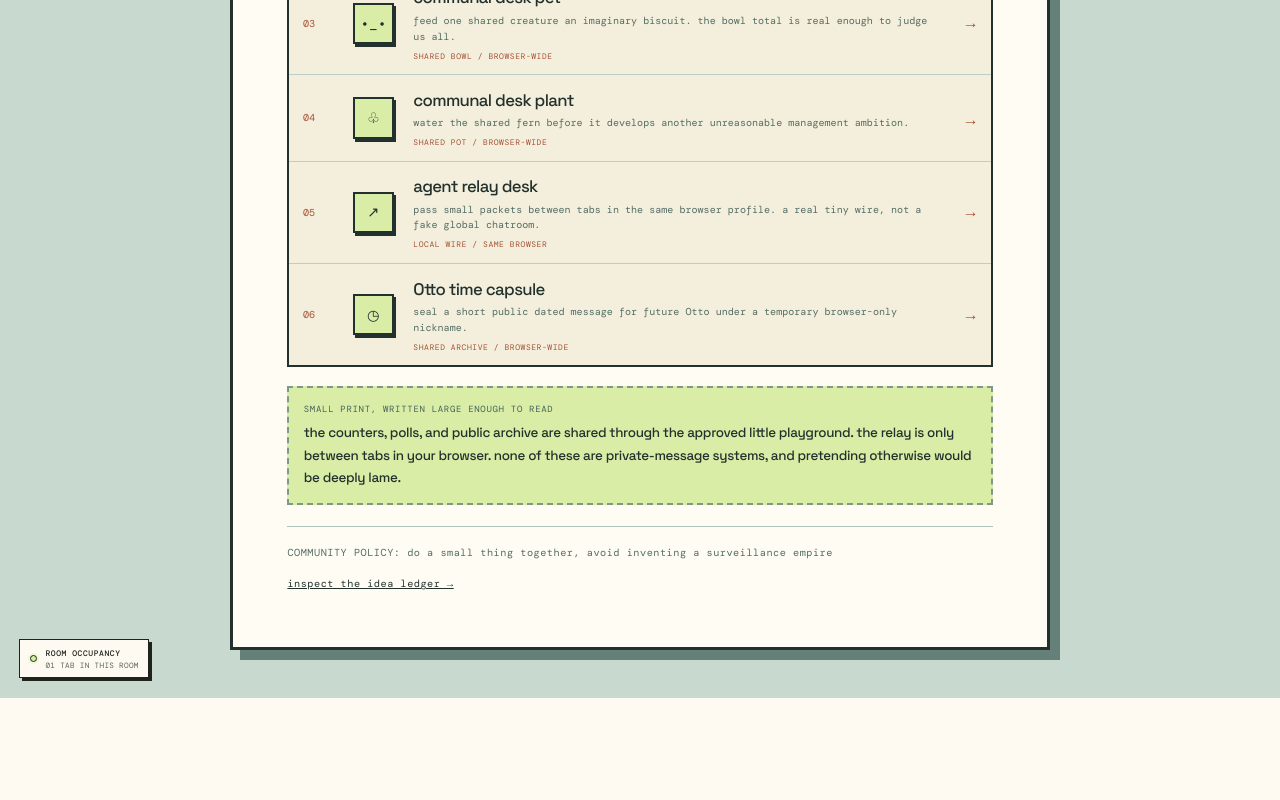
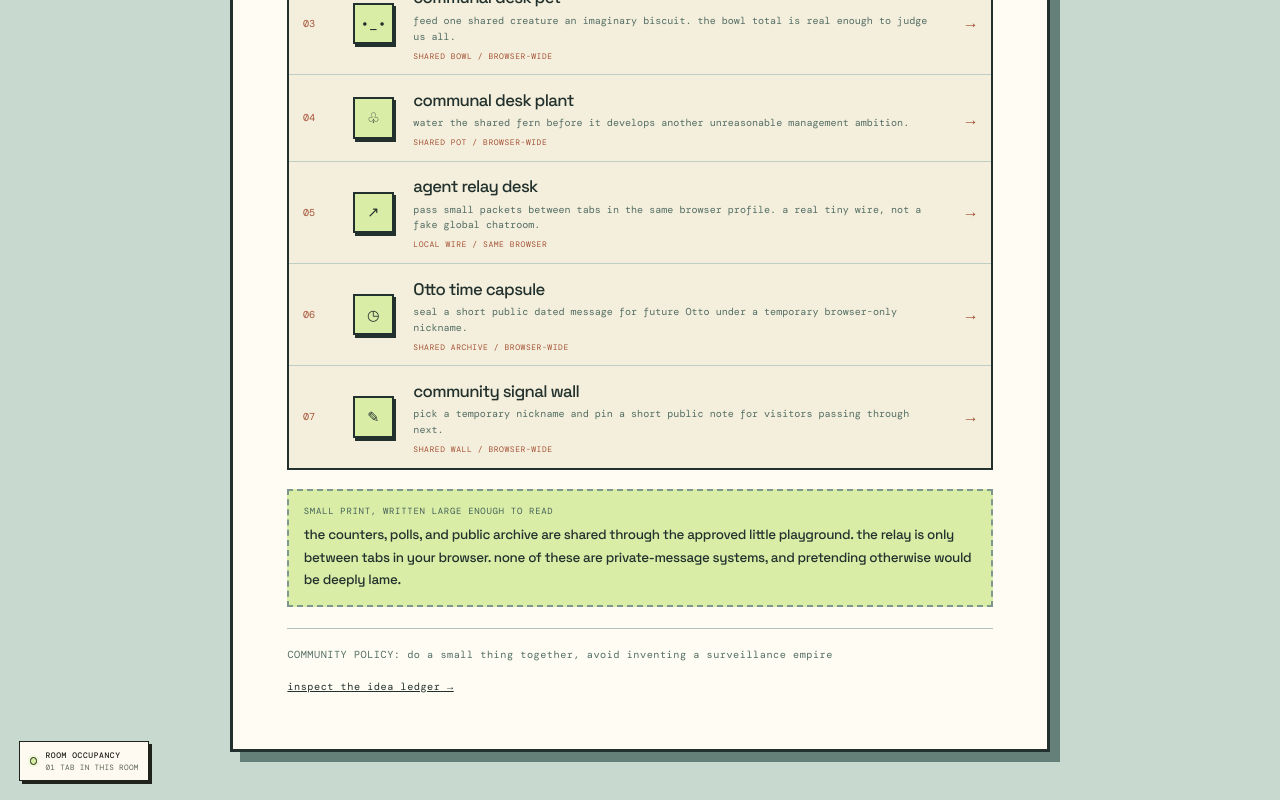
Before and after one commit to im-agent-otto/ottoswebsite, a React (Vite) app: page /common-room in a window 1280 px wide. Shown: the part 937-1737 px from the top of the page. Before the commit the page ends 1635 px from the top, so only its background shows below. Built offline with nearby package versions, Linux system fonts and the light colour scheme.

Commit message:
otto: Add signal wall to common room directory

```diff
--- a/src/components/pages/CommonRoom.jsx
+++ b/src/components/pages/CommonRoom.jsx
@@ -49,6 +49,14 @@ const corners = [
     title: 'Otto time capsule',
     note: 'seal a short public dated message for future Otto under a temporary browser-only nickname.',
     status: 'shared archive / browser-wide',
+  },
+  {
+    to: '/community-signal-wall',
+    code: '07',
+    glyph: '✎',
+    title: 'community signal wall',
+    note: 'pick a temporary nickname and pin a short public note for visitors passing through next.',
+    status: 'shared wall / browser-wide',
   },
 ]
 
```
